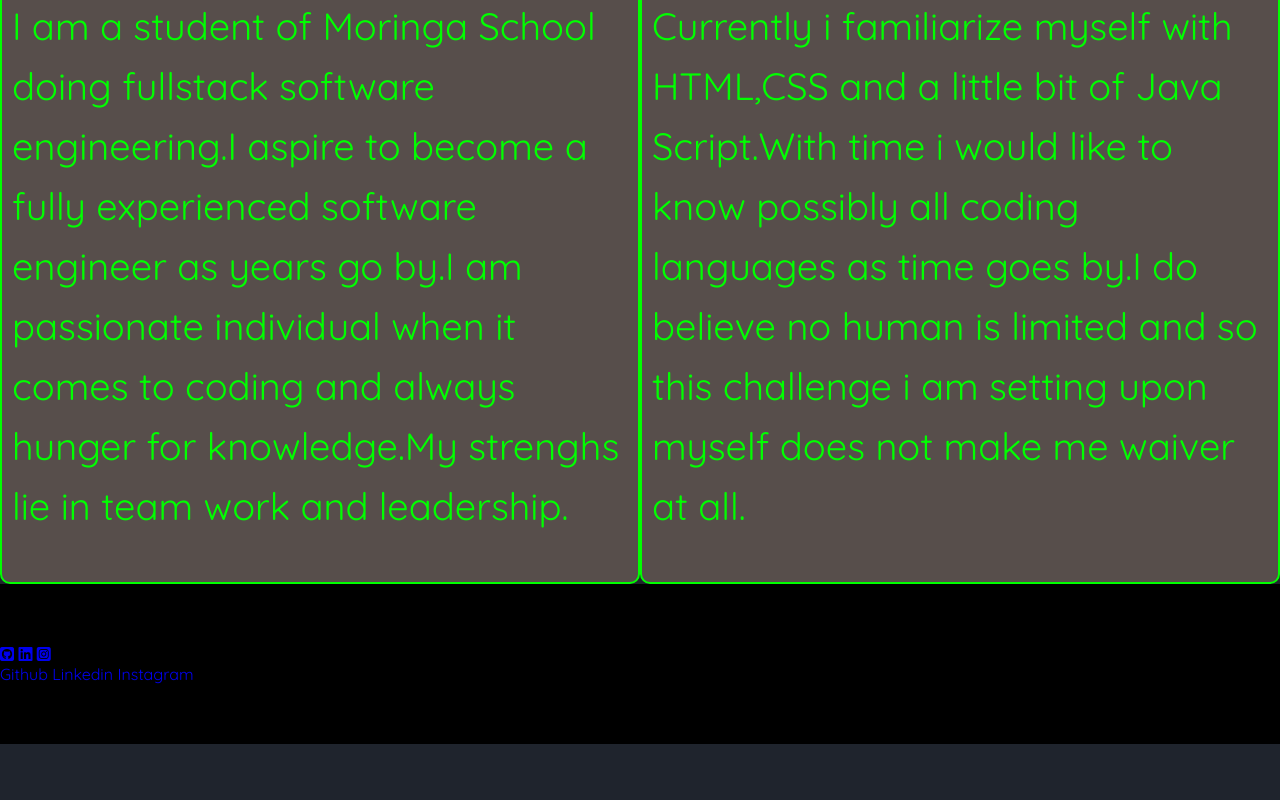
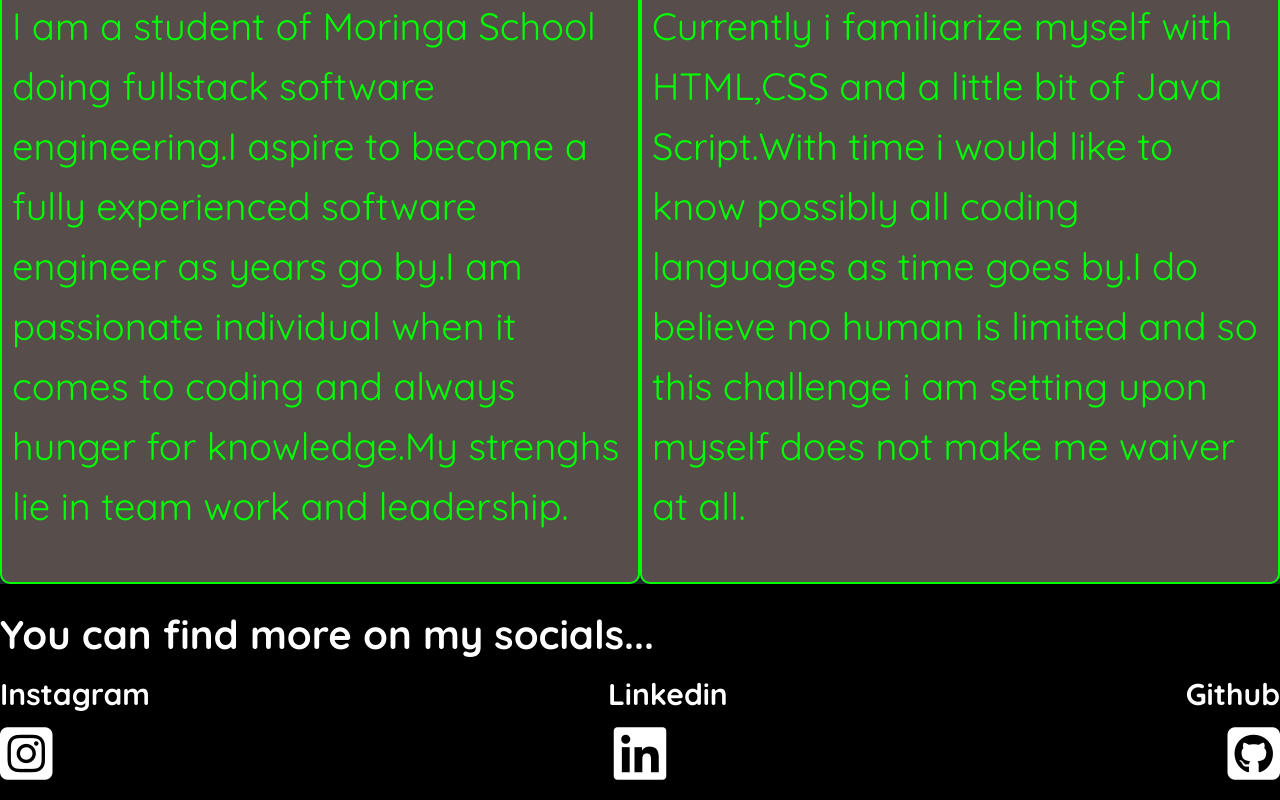
Before and after one commit to Timothywaweru1/portfolio, a plain HTML site: page index.html in a window 1280 px wide. Shown: the part 319-1119 px from the top of the page. Before the commit the page ends 1063 px from the top, so only its background shows below. Drawn offline with Linux system fonts and the light colour scheme.

Commit message:
end product

```diff
--- a/css/style.css
+++ b/css/style.css
@@ -1,8 +1,8 @@
 *{
-    margin: 0px;
+    margin: 0%;
     padding: 0px;
     box-sizing: border-box;
-
+    max-height: 150vh;
 
 }
 a{
@@ -109,4 +109,35 @@ p{
 }
 footer{
     background-color: #000;
+
+
 }
+.last{
+    display: flex;
+    justify-content: space-between;
+    color: #ffffff;
+
+
+}
+.finale{
+    display: flex;
+    justify-content: space-between;
+}
+i{
+    font-size: 60px;
+    color: #ffffff;
+}
+.last :hover{
+    text-decoration: underline;
+    color: #574e4b;
+}
+.socials{
+    font-size: 30px;
+    font-weight: 800;
+
+}
+.closing{
+    color: #ffffff;
+    font-size: 40px;
+    font-weight: 700;
+}
--- a/index.html
+++ b/index.html
@@ -32,18 +32,19 @@
         </div>
     </main>
     <footer>
-        <p>To know more about me here are my social media platforms...</p>
+        <br>
         <div>
-           <a href="#">
-            <i class="fa-brands fa-square-github"></i>
-            <i class="fa-brands fa-linkedin"></i>
-            <i class="fa-brands fa-square-instagram"></i>
+            <p class="closing">You can find more on my socials...</p>
+           <a href="#" class="last" target="_blank">
+            <p class="socials">Instagram</p>
+            <p class="socials">Linkedin</p>
+            <p class="socials">Github</p>
            </a>
-           <br>
-           <a href="#" class="general-link">Github</a>
-           <a href="#">Linkedin</a>
-           <a href="#">Instagram</a>
-           <p>Designed by &COPY;  <span>Timothy Mithiga</span> 2025</p>
+           <section class="finale">
+            <p><i class="fa-brands fa-square-instagram"></i></p>
+            <p><i class="fa-brands fa-linkedin"></i></p>
+            <p><i class="fa-brands fa-square-github"></i></p>
+           </section>
         </div>
     </footer>
 
```
